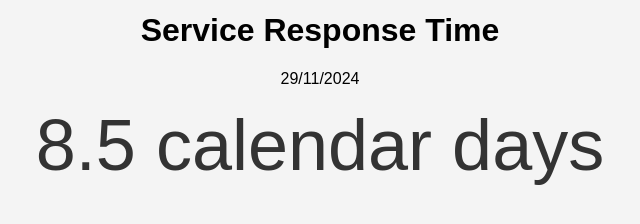
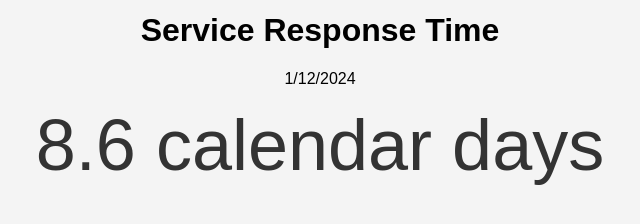
Before and after one commit to MieleBelgium/Six-Day-Challenge, a plain HTML site: page index.html in a window 1280 px wide. Shown: the part 362-586 px from the top of the page, 320-960 px from the left. Drawn offline with Linux system fonts and the light colour scheme.

Commit message:
Update index.html

```diff
--- a/index.html
+++ b/index.html
@@ -32,8 +32,8 @@
 <div class="container">
 <img src="image.png" alt="Logo" class="logo">
 <h1>Service Response Time</h1>
-<p><span>29/11/2024</span></p> <!-- Stel hier de datum in -->
-<div class="response-time"> 8.5 calendar days</div> <!-- Replace "6 calendar days" with your desired static response time -->
+<p><span>1/12/2024</span></p> <!-- Stel hier de datum in -->
+<div class="response-time"> 8.6 calendar days</div> <!-- Replace "6 calendar days" with your desired static response time -->
 </div>
 </body>
 </html>
```
